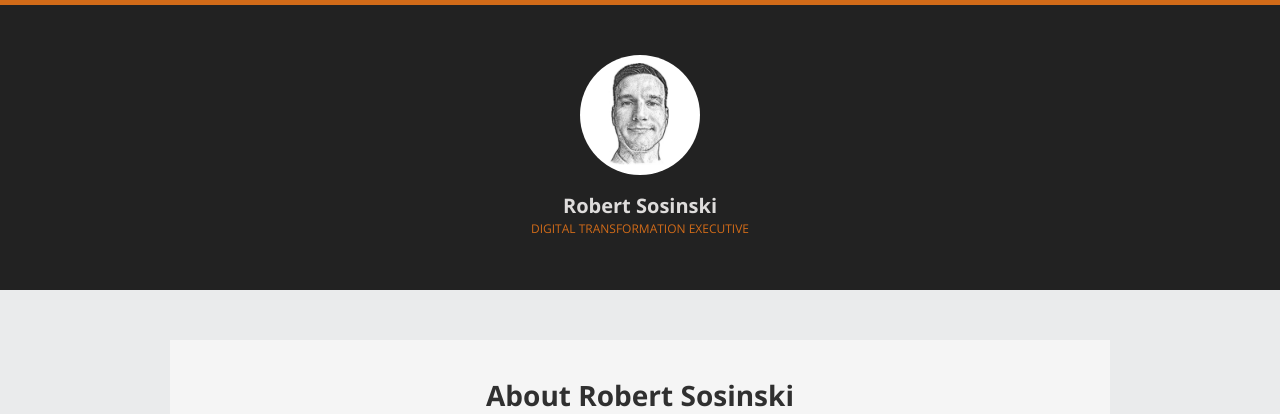
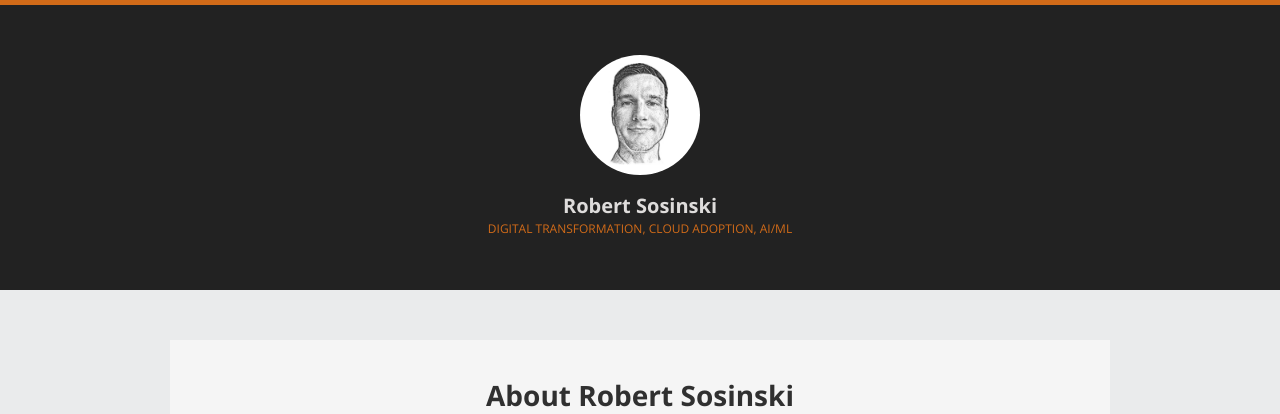
Before and after one commit to robertsosinski/robertsosinski.github.com, a Jekyll site: the page built from index.html, in a window 1280 px wide. Shown: the top 414 px of the page. Built offline with Jekyll 4.4.1, drawn with Linux system fonts in a browser that asks for light colours.

Commit message:
Update header.html

```diff
--- a/_includes/header.html
+++ b/_includes/header.html
@@ -19,7 +19,7 @@
             </div>
             <div id="site-heading">
                 <h2 class="title">Robert Sosinski</h2>
-                <h3 class="subtitle">Digital Transformation Executive</h3>
+                <h3 class="subtitle">Digital Transformation, Cloud Adoption, AI/ML</h3>
             </div>
             <div id="contact-wrapper">
                 <div id="contact-content">
```
